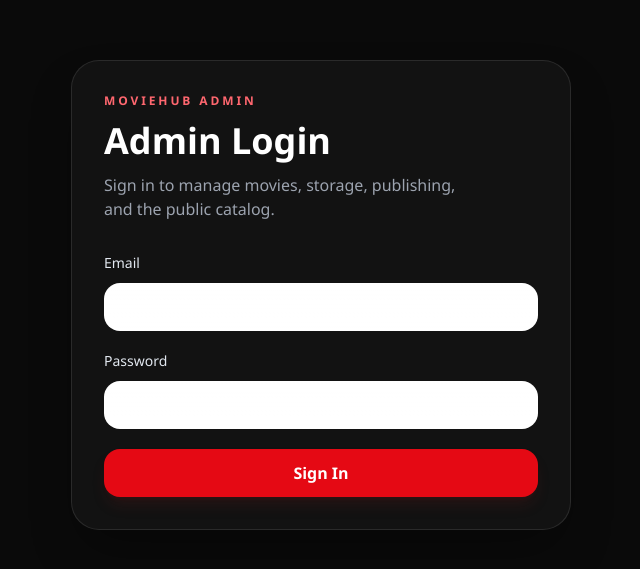
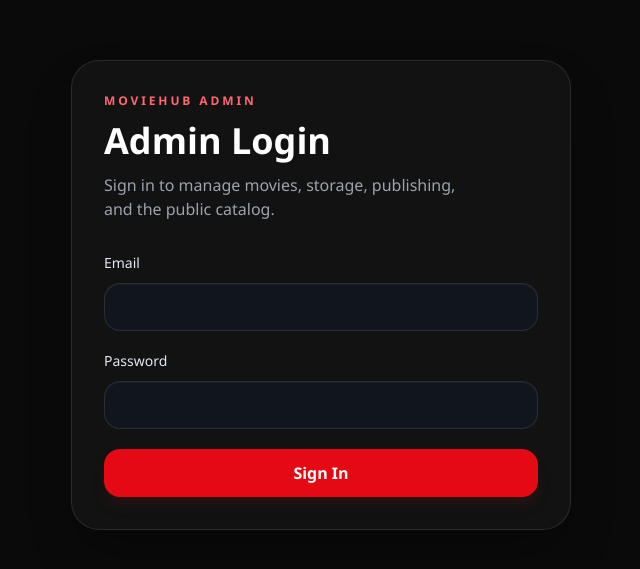
Before and after one commit to DevIsuruSampath/movie-release-site, a Next.js app in the folder frontend/: page /admin/login in a window 1280 px wide. Shown: the part 105-674 px from the top of the page, without its empty margins (319-959 px from the left). Built offline with nearby package versions, Linux system fonts and the light colour scheme; no server answers.

Commit message:
fix: force visible text in input and textarea controls

```diff
--- a/frontend/src/components/ui/input.tsx
+++ b/frontend/src/components/ui/input.tsx
@@ -22,8 +22,9 @@ const Input = React.forwardRef<HTMLInputElement, InputProps>(
           ref={ref}
           id={inputId}
           type={type}
+          style={{ color: '#ffffff', WebkitTextFillColor: '#ffffff', caretColor: '#ffffff' }}
           className={cn(
-            'flex h-12 w-full rounded-2xl border border-white/10 bg-[linear-gradient(180deg,rgba(255,255,255,0.07),rgba(255,255,255,0.03))] px-4 py-3 text-base text-white shadow-[inset_0_1px_0_rgba(255,255,255,0.04)] transition-all placeholder:text-slate-500 focus:border-[#ff676f]/70 focus:outline-none focus:ring-4 focus:ring-[#e50914]/15 disabled:cursor-not-allowed disabled:opacity-50',
+            'flex h-12 w-full rounded-2xl border border-white/10 bg-[#11151d] px-4 py-3 text-base text-white shadow-[inset_0_1px_0_rgba(255,255,255,0.04)] transition-all placeholder:text-slate-500 focus:border-[#ff676f]/70 focus:outline-none focus:ring-4 focus:ring-[#e50914]/15 disabled:cursor-not-allowed disabled:opacity-50',
             error && 'border-red-500/45 focus:border-red-400 focus:ring-red-500/15',
             className
           )}
--- a/frontend/src/components/ui/textarea.tsx
+++ b/frontend/src/components/ui/textarea.tsx
@@ -22,8 +22,9 @@ const Textarea = React.forwardRef<HTMLTextAreaElement, TextareaProps>(
         <textarea
           ref={ref}
           id={textareaId}
+          style={{ color: '#ffffff', WebkitTextFillColor: '#ffffff', caretColor: '#ffffff' }}
           className={cn(
-            'min-h-[140px] w-full rounded-2xl border border-white/10 bg-[linear-gradient(180deg,rgba(255,255,255,0.07),rgba(255,255,255,0.03))] px-4 py-3 text-sm text-white shadow-[inset_0_1px_0_rgba(255,255,255,0.04)] transition-all placeholder:text-slate-500 focus:border-[#ff676f]/70 focus:outline-none focus:ring-4 focus:ring-[#e50914]/15',
+            'min-h-[140px] w-full rounded-2xl border border-white/10 bg-[#11151d] px-4 py-3 text-sm text-white shadow-[inset_0_1px_0_rgba(255,255,255,0.04)] transition-all placeholder:text-slate-500 focus:border-[#ff676f]/70 focus:outline-none focus:ring-4 focus:ring-[#e50914]/15',
             error && 'border-red-500/45 focus:border-red-400 focus:ring-red-500/15',
             className
           )}
```
